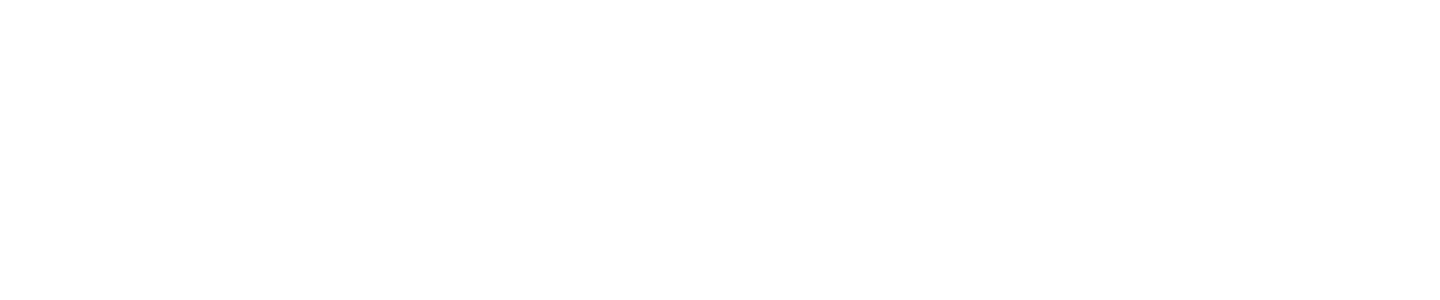
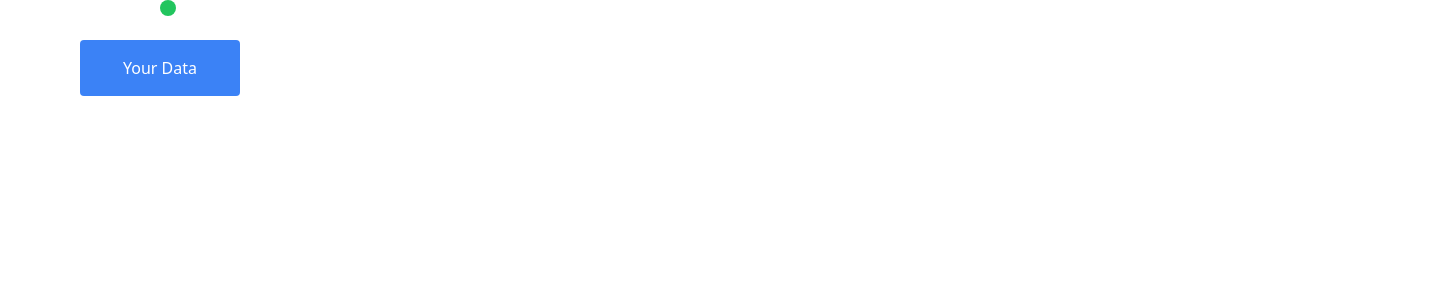
Before and after one commit to Mani007/framermotionjs, a React (Create React App) app: page / in a window 1280 px wide. Shown: the top 300 px of the page, 1440 px wide, since content can reach past the window. Built offline with nearby package versions, Linux system fonts and the light colour scheme.

Commit message:
Twmerge and clsx installed

```diff
--- a/package.json
+++ b/package.json
@@ -6,10 +6,12 @@
     "@testing-library/jest-dom": "^5.17.0",
     "@testing-library/react": "^13.4.0",
     "@testing-library/user-event": "^13.5.0",
+    "clsx": "^2.0.0",
     "framer-motion": "^10.16.16",
     "react": "^18.2.0",
     "react-dom": "^18.2.0",
     "react-scripts": "5.0.1",
+    "tailwind-merge": "^2.2.0",
     "web-vitals": "^2.1.4"
   },
   "scripts": {
--- a/src/components/Dot.jsx
+++ b/src/components/Dot.jsx
@@ -3,7 +3,7 @@ import React from 'react'
 function Dot() {
   return (
     <>
-    <div className='rounded-full w-12 h-12 bg-green-500'>
+    <div className='rounded-full w-4 h-4 bg-green-500'>
 
     </div>
     </>
--- a/src/components/Verticalline.jsx
+++ b/src/components/Verticalline.jsx
@@ -3,7 +3,7 @@ import React from 'react'
 function Verticalline(props) {
   return (
     <>
-    <div className={`h-[${props.height}]  bg-green-300 w-[${props.width}]`}>
+    <div className={`h-[${props.height}]  bg-slate-700 w-[${props.width}] block`}>
 
     </div>
     </>
--- a/src/pages/Dvc.jsx
+++ b/src/pages/Dvc.jsx
@@ -7,16 +7,16 @@ function Dvc() {
   return (
     <>
       <div className='container '>
-      {/* <div className="container  relative  mx-40">
+      <div className="container  relative  mx-40">
           <Dot/>
-        </div> */}
+        </div>
         <div className="container  relative  mx-40">
           <Verticalline height='400px' width='20px' />
         </div>
         <br />
-        {/* <div className="container  relative  mx-20">
+        <div className="container  relative  mx-20">
           <Box text="Your Data" />
-        </div> */}
+        </div>
       </div>
     </>
   );
--- a/tailwind.config.js
+++ b/tailwind.config.js
@@ -1,7 +1,10 @@
 /** @type {import('tailwindcss').Config} */
 module.exports = {
+  // important: true,
   content: [
     "./src/**/*.{js,jsx,ts,tsx}",
+    // "./src/components/**/*.{js,jsx,ts,tsx}",
+    // "./src/pages/**/*.{js,jsx,ts,tsx}",
   ],
   theme: {
     extend: {},
```
Also changed, not shown: 1 other file (tests, documents, lock files or other folders).
